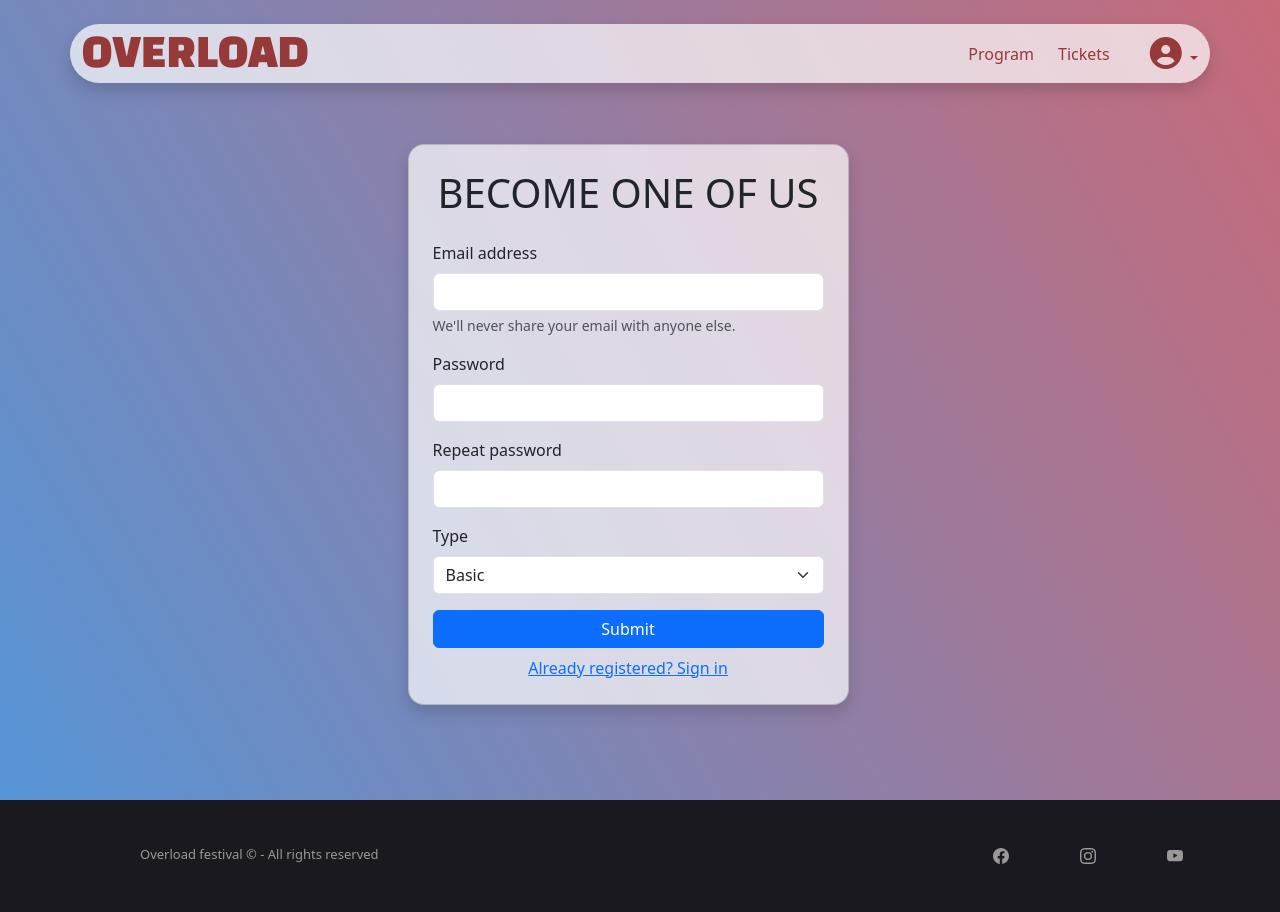
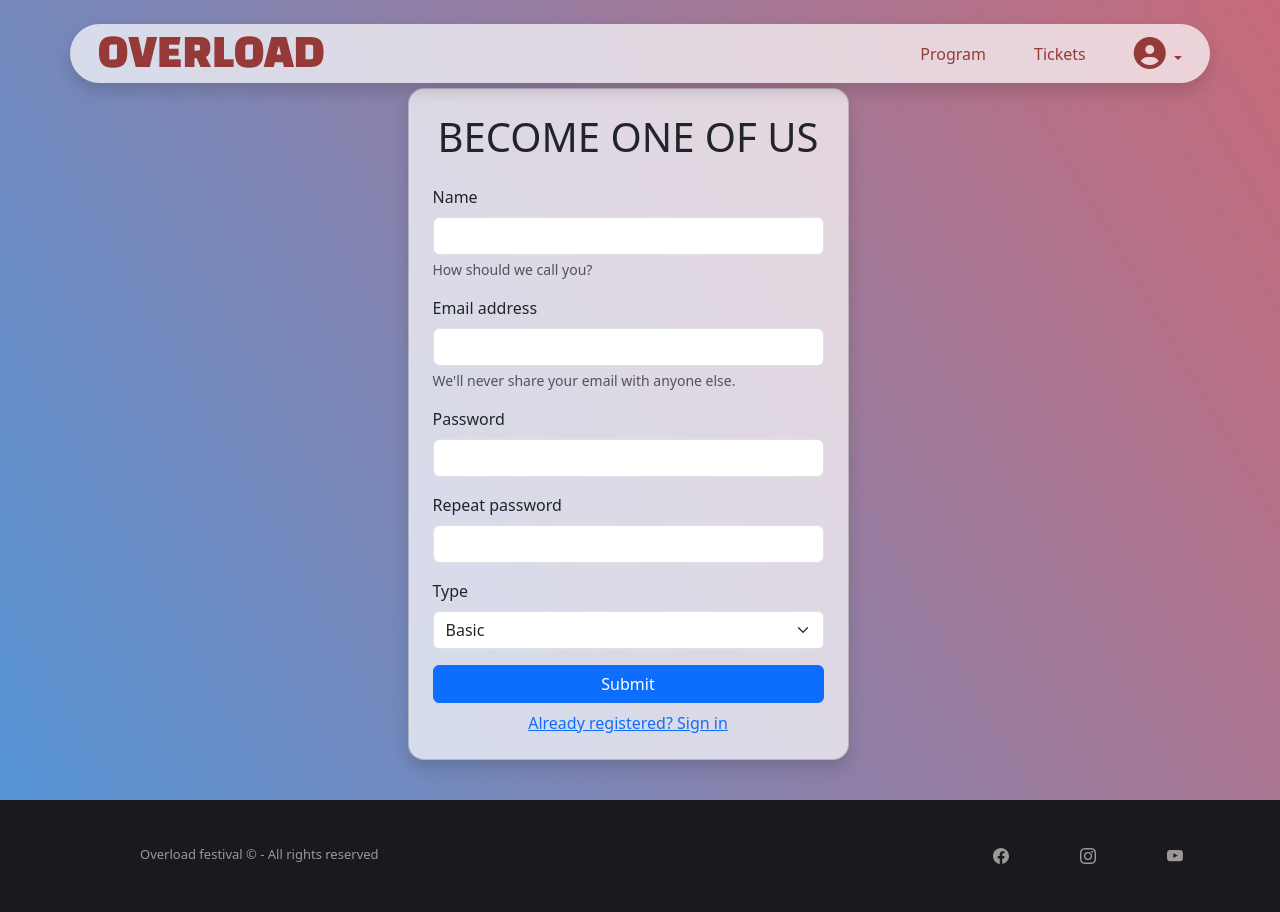
Before and after one commit to ferraroriccardo/musical-festival-website, a Flask app: page /sign-up-form in a window 1280 px wide. Run offline with Flask 3, Linux system fonts and the light colour scheme; some libraries are stand-ins or nearby versions.

Commit message:
fix: minor changes

```diff
--- a/src/auth.py
+++ b/src/auth.py
@@ -45,6 +45,7 @@ def login():
 
     user = User(
         id=user_data["id"],
+        nome=user_data["nome"],
         email=user_data["email"],
         password=user_data["password"],
         tipo=user_data["tipo"],
@@ -73,12 +74,16 @@ def signup_page():
 # route to handle sign up data
 @auth_bp.route("/signup", methods=['POST'])
 def signup():
+    name = request.form.get('name')
     email = request.form.get('email')
     password1 = request.form.get('password1')
     password2 = request.form.get('password2')
     type = request.form.get('type')
     staff_password = request.form.get('staff_password')
 
+    if not name:
+        flash("MISSING_NAME_ERROR")
+        return redirect(url_for("auth.signup_page"))
     if not email or not password1 or not password2:
         flash("MISSING_EMAIL_OR_PASSWORD_ERROR")
         return redirect(url_for("auth.signup_page"))
@@ -100,10 +105,11 @@ def signup():
         return redirect(url_for("auth.signup_page"))
 
     hashed_passw = generate_password_hash(password1, method='pbkdf2:sha256')
-    utenti_dao.create_user(email, hashed_passw, type)
+    utenti_dao.create_user(name, email, hashed_passw, type)
     user = utenti_dao.get_user_by_email(email)
     param_user = User(
         id=user["id"],
+        nome=user["nome"],
         email=user["email"],
         password=user["password"],
         tipo=user["tipo"],
--- a/src/dao/utenti_dao.py
+++ b/src/dao/utenti_dao.py
@@ -35,13 +35,13 @@ def get_user_by_email(email):
         cursor.close()
         conn.close()
 
-def create_user(email, password, type):
+def create_user(name, email, password, type):
     try:
         conn = sqlite3.connect(DB_PATH, timeout=10)
         cursor = conn.cursor()
 
-        query = "INSERT INTO UTENTI (email, password, tipo) VALUES (?, ?, ?);"
-        cursor.execute(query, (email, password, type))
+        query = "INSERT INTO UTENTI (nome, email, password, tipo) VALUES (?, ?, ?, ?);"
+        cursor.execute(query, (name, email, password, type))
         conn.commit()
 
         return True
--- a/src/login_manager_setup.py
+++ b/src/login_manager_setup.py
@@ -11,6 +11,7 @@ def load_user(user_id):
         return None
     return User(
         id=db_user["id"],
+        nome=db_user["nome"],
         email=db_user["email"],
         password=db_user["password"],
         tipo=db_user["tipo"],
--- a/src/models.py
+++ b/src/models.py
@@ -1,8 +1,9 @@
 from flask_login import UserMixin
 
 class User(UserMixin):
-    def __init__(self, id, email, password, tipo, id_biglietto):
+    def __init__(self, id, nome, email, password, tipo, id_biglietto):
         self.id = id
+        self.nome = nome
         self.email = email
         self.password = password
         self.tipo = tipo
--- a/static/style.css
+++ b/static/style.css
@@ -4,10 +4,6 @@
 
 .transparent-white-bg {
     background: rgba(255, 255, 255, 0.70);
-}
-
-.black-background {
-    background-color: rgb(5, 4, 4);
 }
 
 .red-text {
@@ -121,7 +117,7 @@ footer div {
 }
 
 .banner-height {
-    min-height: 34rem;
+    min-height: 100vh;
 }
 
 .btn-custom-black {
--- a/templates/base.html
+++ b/templates/base.html
@@ -41,11 +41,11 @@
         <div class="row align-items-center my-1">
             <div class="col-6">
                 <h1 class="mb-0">
-                    <a href="{{ url_for('home') }}" class="text-decoration-none black-han-sans-regular">OVERLOAD</a>
+                    <a href="{{ url_for('home') }}" class="text-decoration-none black-han-sans-regular ms-3">OVERLOAD</a>
                 </h1>
             </div>
 
-            <div class="col-6 d-flex align-items-center justify-content-end gap-4">
+            <div class="col-6 d-flex align-items-center justify-content-end gap-5">
                 {% if current_user.is_authenticated and current_user.tipo == "Staff" %}
                 <a class="text-decoration-none {% if request.endpoint == 'event_page' %}active-nav-link{% endif %}"
                     href="{{ url_for('event_page') }}">Create event</a>
@@ -55,14 +55,14 @@
                 <a class="text-decoration-none {% if request.endpoint == 'ticket_page' %}active-nav-link{% endif %}"
                     href="{{ url_for('ticket_page') }}">Tickets</a>
 
-                <div class="dropdown ms-3">
+                <div class="dropdown me-3">
                     <a href="#" class="text-decoration-none dropdown-toggle" data-bs-toggle="dropdown"
                         aria-expanded="false" aria-label="Account menu">
                         <i class="fas fa-user-circle fa-2x"></i>
                     </a>
                     <ul class="dropdown-menu dropdown-menu-end shadow">
                         {% if current_user.is_authenticated %}
-                        <h6 class="text-center text-red">{{ current_user.email.split("@")[0] }}</h6>
+                        <h6 class="text-center text-red">{{ current_user.nome }}</h6>
                         {% endif %}
                         <li><a class="dropdown-item" href="{{ url_for('profile') }}">Profile</a></li>
                         {% if current_user.is_authenticated %}
--- a/templates/profile_basic.html
+++ b/templates/profile_basic.html
@@ -17,7 +17,7 @@
             <div class="col-md-8">
                 <div class="p-4 border rounded-4 bg-light-subtle shadow-sm">
                     <h1 class="mb-4 green-text fw-bold text-center">🎫 Ticket Confirmed!</h1>
-                    <p class="mb-3 fs-5 text-center">Hi <b>{{ current_user.email.split('@')[0] }}</b>, you're all set
+                    <p class="mb-3 fs-5 text-center">Hi <b>{{ current_user.nome }}</b>, you're all set
                         for the
                         soundwave! <br>Your pass is ready - just show it at the gate.</p>
 
@@ -46,7 +46,7 @@
 
             <div class="col-md-12 text-center">
                 <h1 class="mb-4 red-text fw-bold">🔥 No Ticket Yet?</h1>
-                <p class="mb-4 fs-5">Hi <b>{{ current_user.email.split('@')[0] }}</b>, you're just one step away from
+                <p class="mb-4 fs-5">Hi <b>{{ current_user.nome }}</b>, you're just one step away from
                     joining the soundwave. <br>Pick your pass and turn up the volume!</p>
                 <a href="{{ url_for('ticket_page') }}"
                     class="btn btn-lg rounded-pill fw-bold btn-custom-gradient border-gradient" type="submit">
--- a/templates/signup.html
+++ b/templates/signup.html
@@ -9,18 +9,23 @@
                     <form action="/signup" method="POST">
                         <h1 class="mb-4 text-center">BECOME ONE OF US</h1>
                         <div class="mb-3">
-                            <label for="exampleInputEmail1" class="form-label">Email address</label>
-                            <input type="email" class="form-control" id="exampleInputEmail1" name="email"
+                            <label for="name" class="form-label">Name</label>
+                            <input type="text" class="form-control" id="name" name="name" required>
+                            <div class="form-text">How should we call you?</div>
+                        </div>
+                        <div class="mb-3">
+                            <label for="InputEmail" class="form-label">Email address</label>
+                            <input type="email" class="form-control" id="InputEmail" name="email"
                                 aria-describedby="emailHelp" required>
                             <div id="emailHelp" class="form-text">We'll never share your email with anyone else.</div>
                         </div>
                         <div class="mb-3">
-                            <label for="exampleInputPassword1" class="form-label">Password</label>
-                            <input type="password" class="form-control" id="exampleInputPassword1" name="password1" required>
+                            <label for="InputPassword1" class="form-label">Password</label>
+                            <input type="password" class="form-control" id="InputPassword1" name="password1" required>
                         </div>
                         <div class="mb-3">
-                            <label for="exampleInputPassword2" class="form-label">Repeat password</label>
-                            <input type="password" class="form-control" id="exampleInputPassword2" name="password2" required>
+                            <label for="InputPassword2" class="form-label">Repeat password</label>
+                            <input type="password" class="form-control" id="InputPassword2" name="password2" required>
                         </div>
                         <div class="mb-3">
                             <label for="type" class="form-label">Type</label>
--- a/todo.txt
+++ b/todo.txt
@@ -20,3 +20,5 @@
 15. capire bene quando usare param.campo o param["campo"] in jinja, con Row e altro
 16. Togliere tutti i commenti inutili e gli style inline
 17. Sistemare i nomi delle query in modo che siano esplicativi (get artist by name)
+18. Controllare tutto il codice, che non ci siano nomi di variabili strane (example)
+19. Eliminare le classi inutili (sia nel codice che in style.css)
```
Also changed, not shown: templates/login.html (+4 -4 lines), README.md, README_it.md, musical_festival.db.
